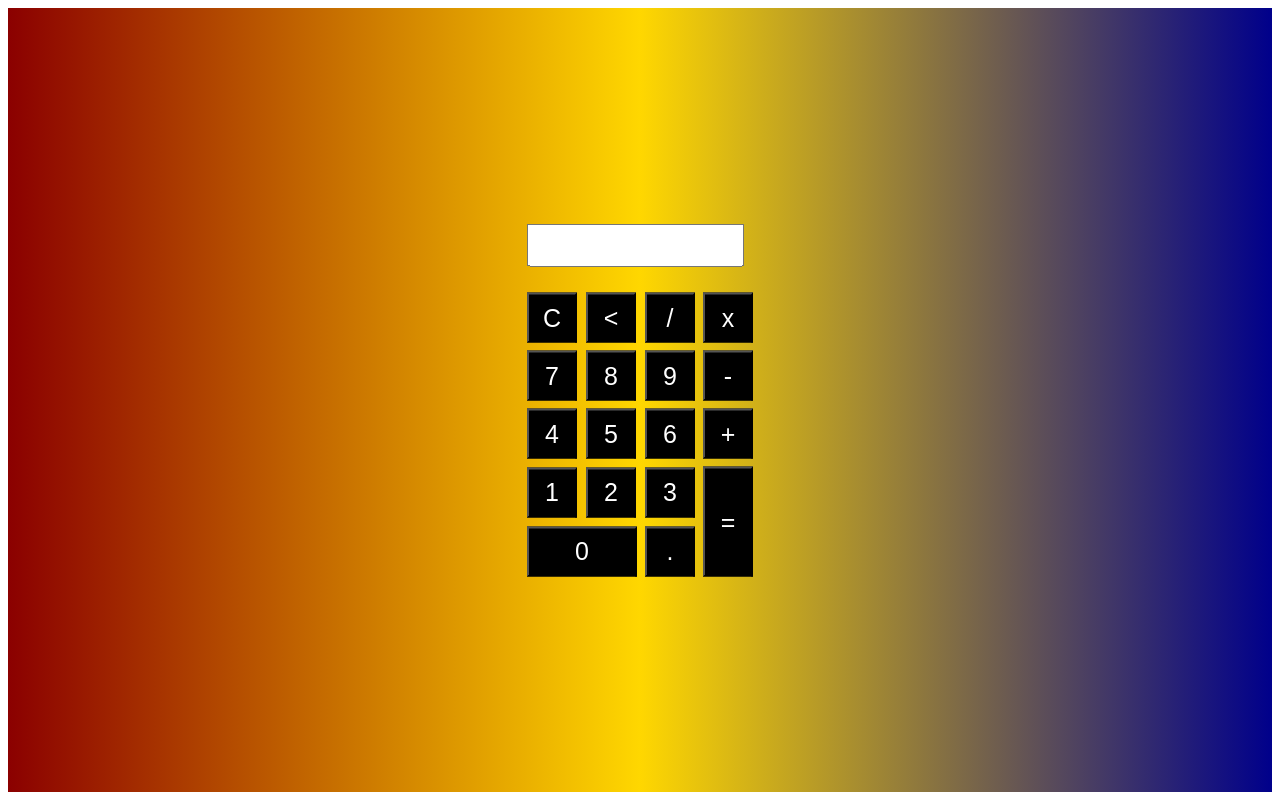
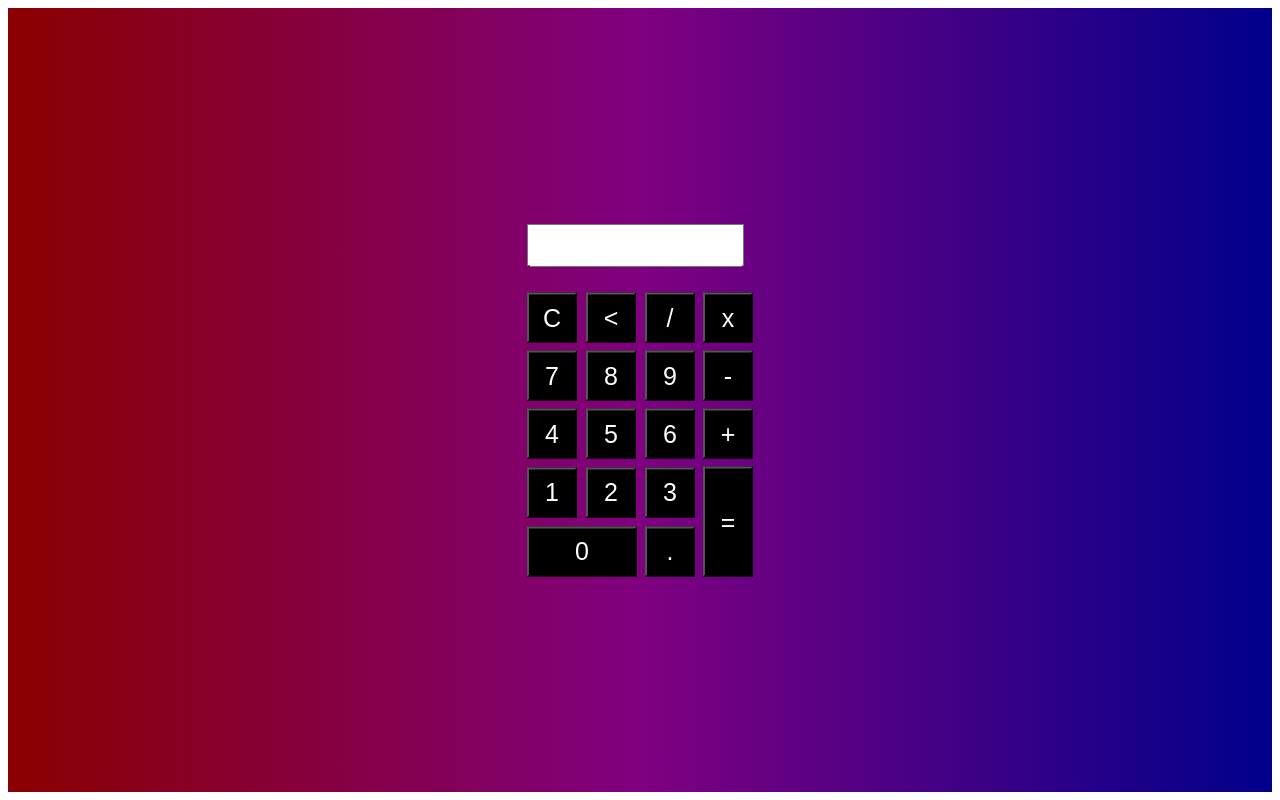
Before and after one commit to LukasKuzel/Calculator, a plain HTML site: page index.html in a window 1280 px wide. Drawn offline with Linux system fonts and the light colour scheme.

Commit message:
Add files via upload

```diff
--- a/style.css
+++ b/style.css
@@ -11,7 +11,7 @@ padding 0;
 }
 
 .bg{
-background: linear-gradient(to right,darkred,Gold,darkblue);
+background: linear-gradient(to right,darkred,purple,darkblue);
 height: 100%;
 }
 
```
